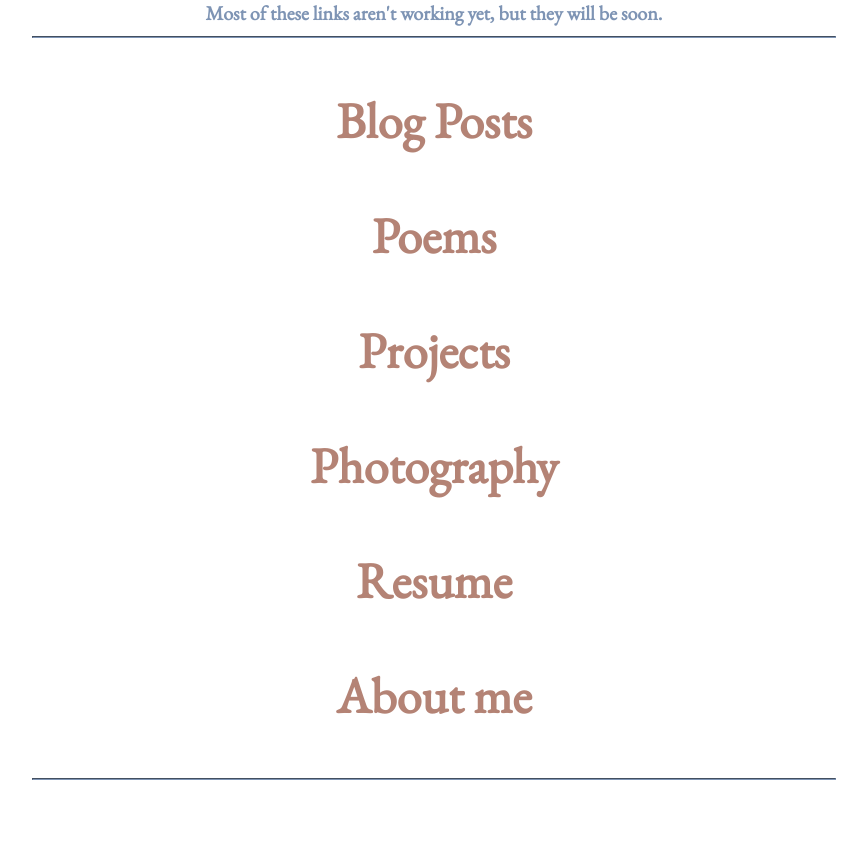
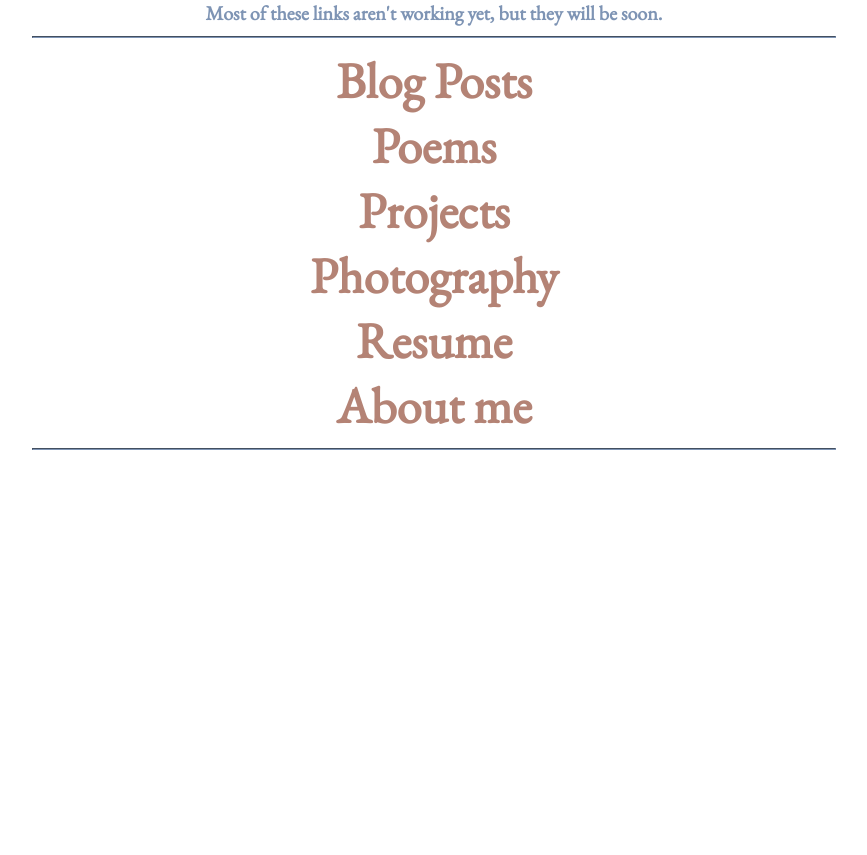
Before and after one commit to squidnee/squidnee.github.io, a Jekyll site: the page built from index.html, in a window 1280 px wide. Shown: the part 490-1345 px from the top of the page, without its empty margins (206-1073 px from the left). Built offline with Jekyll 4.4.1, drawn with Linux system fonts in a browser that asks for light colours; some web fonts are replaced; the list of posts is cut into pages by our own code; after the commit the page ends 1015 px from its top, so only the background shows below that.

Commit message:
try switching to div...i hate spacing

```diff
--- a/index.html
+++ b/index.html
@@ -12,12 +12,12 @@ title: sydney maples
 <div id="index-menu">
 <strong>Most of these links aren't working yet, but they will be soon.</strong>
 <hr></hr>
-<p class='post-title' align='center'><a href='/archives.html'>Blog Posts</a></p>
-<p class='post-title' align='center'><a href='/poems.html'>Poems</a></p>
-<p class='post-title' align='center'><a href="/projects.html">Projects</a></p>
-<p class='post-title' align='center'><a href="/photography.html">Photography</a></p>
-<p class='post-title' align='center'><a href="/resume.html">Resume</a></p>
-<p class='post-title' align='center'><a href="/about.html">About me</a></p>
+<div class='post-title' align='center'><a href='/archives.html'>Blog Posts</a></div>
+<div class='post-title' align='center'><a href='/poems.html'>Poems</a></div>
+<div class='post-title' align='center'><a href="/projects.html">Projects</a></div>
+<div class='post-title' align='center'><a href="/photography.html">Photography</a></div>
+<div class='post-title' align='center'><a href="/resume.html">Resume</a></div>
+<div class='post-title' align='center'><a href="/about.html">About me</a></div>
 <hr></hr>
 </div>
 </html>
```
